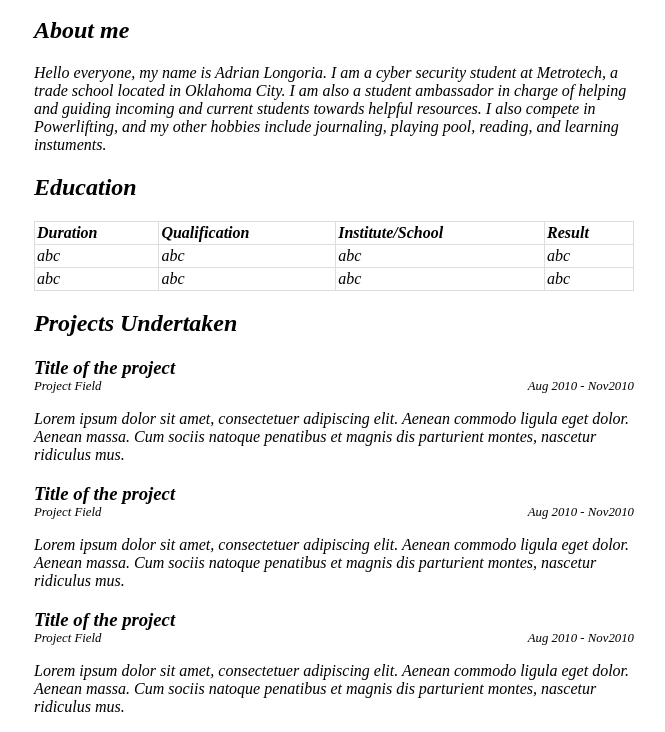
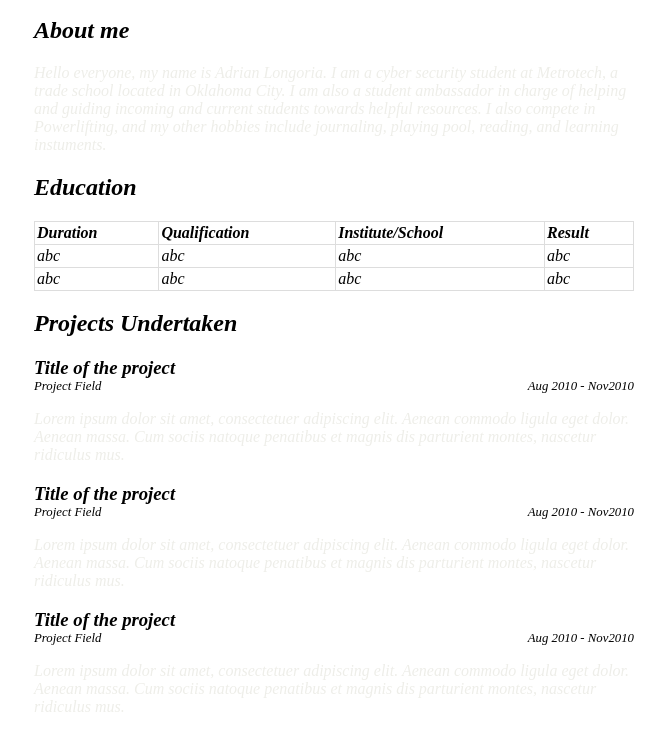
Before and after one commit to Adrian-Longoria/Adrian-Longoria.github.io, a plain HTML site: page index.html in a window 1280 px wide. Shown: the part 137-869 px from the top of the page, without its empty margins (306-971 px from the left). Drawn offline with Linux system fonts and the light colour scheme.

Commit message:
changed text color to eeeee9

```diff
--- a/style.css
+++ b/style.css
@@ -30,6 +30,10 @@ body { margin: 0; font-size: 0.8em; line-height: 1.4;
 	background-color: black; color: white; }
 
 body, button, input, select, textarea { font-family: sans-serif; color: #222; }
+	  p {
+  color: #eeeee9;
+}
+
 
 /*
  * Remove text-shadow in selection highlight: h5bp.com/i
```
